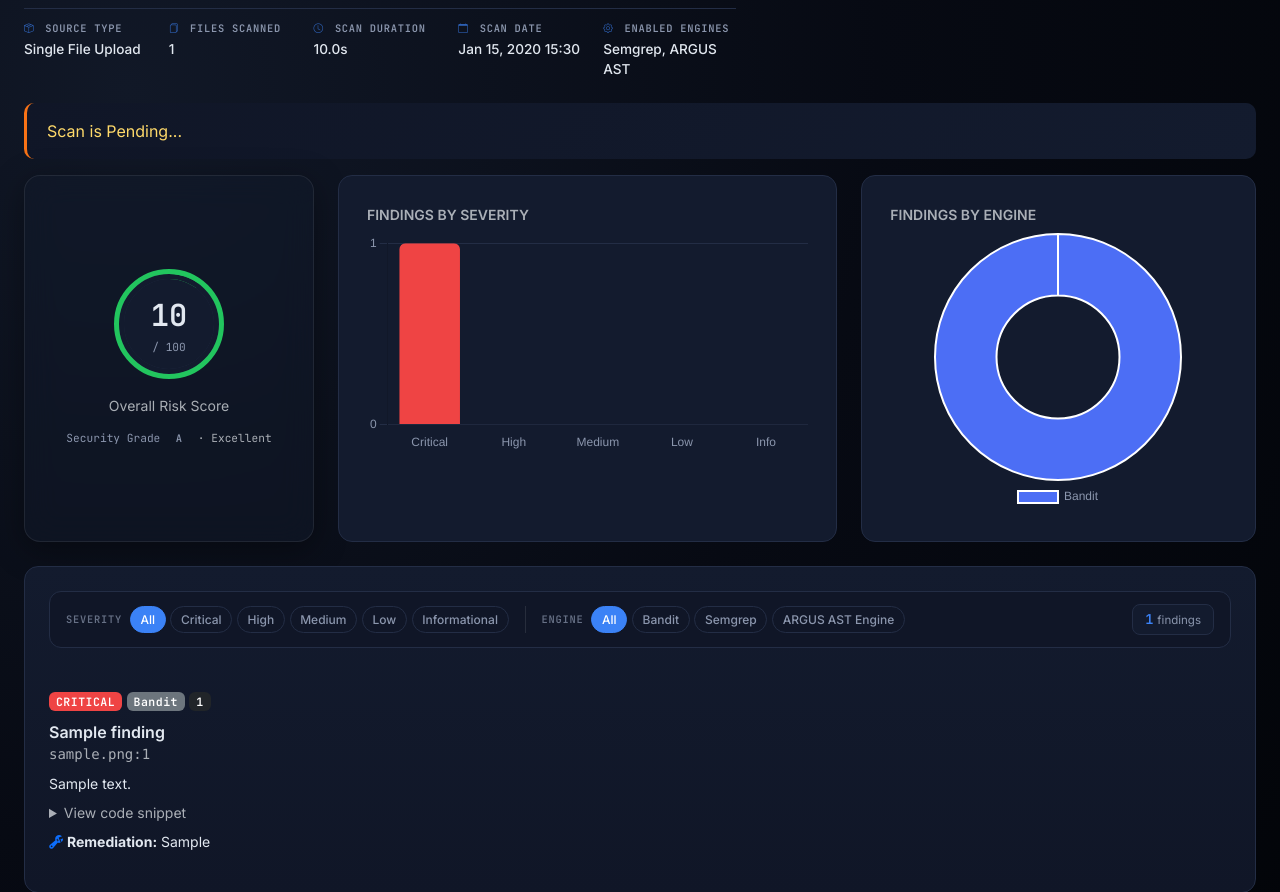
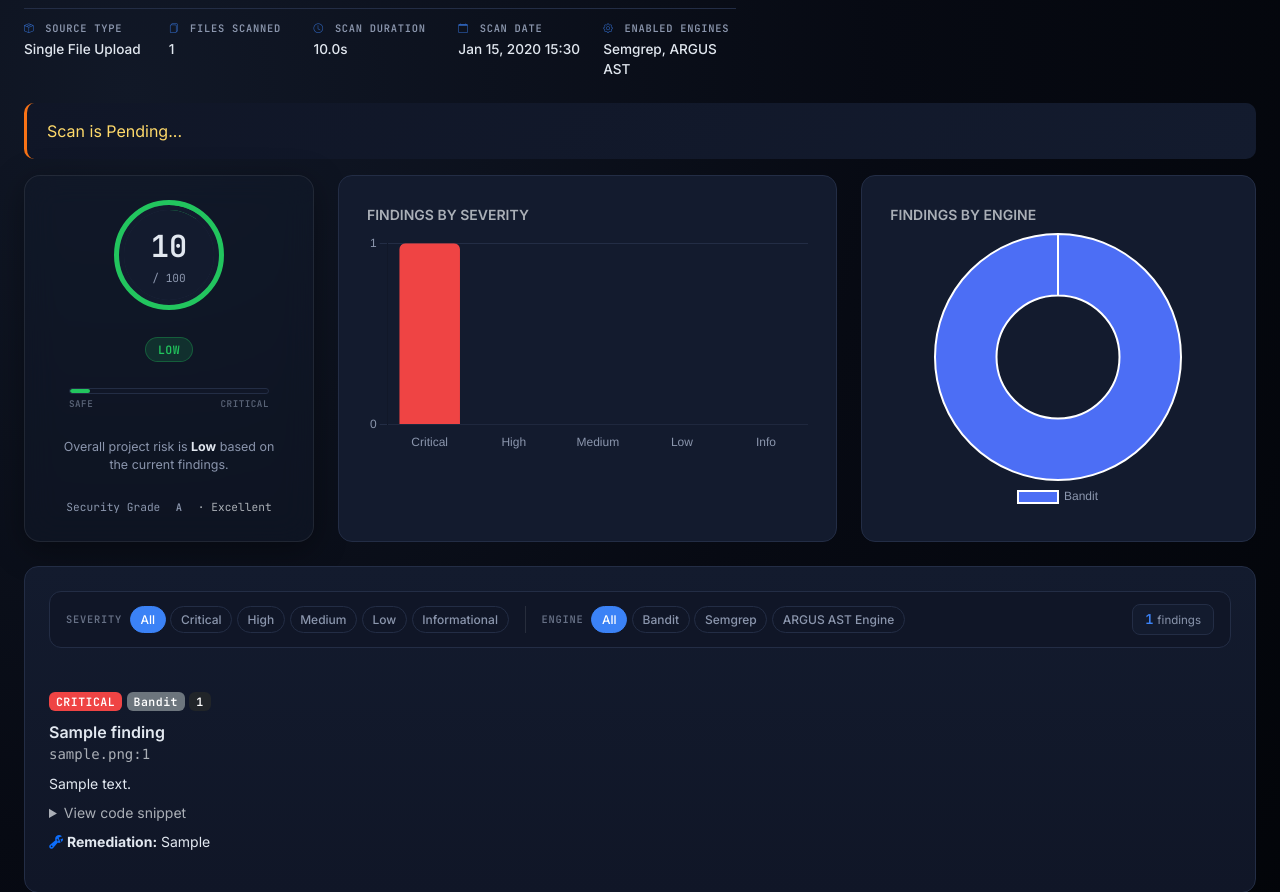
Before and after one commit to Ayushman-Prajapati/ARGUS, a Django app: page /scans/00000000-0000-0000-0000-000000000001/ in a window 1280 px wide. Shown: the part 151-1043 px from the top of the page. Run offline with Django 5.2, Linux system fonts and the light colour scheme; tables that the repository leaves empty hold one stand-in row (values such as "Sample post").

Commit message:
feat(scan-detail): enhance risk score card

```diff
--- a/static/css/custom.css
+++ b/static/css/custom.css
@@ -737,6 +737,64 @@ body {
     vertical-align: middle;
 }
 
+/* ================================================================
+   RISK SCORE CARD
+   ================================================================ */
+
+/* Risk Level Badge */
+.risk-level-badge {
+    display: inline-flex;
+    align-items: center;
+    font-family: var(--font-mono);
+    font-size: 0.72rem;
+    font-weight: 700;
+    letter-spacing: 0.5px;
+    padding: 0.2rem 0.75rem;
+    border-radius: 999px;
+    text-transform: uppercase;
+}
+.risk-level-critical { background: rgba(239, 68, 68, 0.15); color: var(--argus-critical); border: 1px solid rgba(239, 68, 68, 0.3); }
+.risk-level-high { background: rgba(249, 115, 22, 0.15); color: var(--argus-high); border: 1px solid rgba(249, 115, 22, 0.3); }
+.risk-level-low { background: rgba(34, 197, 94, 0.15); color: var(--argus-success); border: 1px solid rgba(34, 197, 94, 0.3); }
+
+/* Progress Bar */
+.risk-progress {
+    width: 100%;
+    height: 6px;
+    background: var(--argus-bg-elevated);
+    border-radius: 999px;
+    overflow: hidden;
+    border: 1px solid var(--argus-border);
+}
+.risk-progress-bar {
+    height: 100%;
+    border-radius: 999px;
+    transition: width 0.6s ease;
+}
+.risk-progress-critical { background: var(--argus-critical); }
+.risk-progress-high { background: var(--argus-high); }
+.risk-progress-low { background: var(--argus-success); }
+
+.risk-progress-label {
+    font-size: 0.58rem;
+    font-weight: 600;
+    text-transform: uppercase;
+    letter-spacing: 0.5px;
+    color: var(--argus-text-muted);
+    opacity: 0.6;
+    font-family: var(--font-mono);
+}
+
+/* Risk Summary Text */
+.risk-summary {
+    font-size: 0.78rem;
+    line-height: 1.5;
+    color: var(--argus-text-muted);
+}
+.risk-summary strong {
+    color: var(--argus-text);
+}
+
 /* Alert Custom Styling */
 .alert-custom {
     border-radius: 10px;
--- a/templates/scanner/scan_detail.html
+++ b/templates/scanner/scan_detail.html
@@ -78,13 +78,35 @@
     <!-- Risk Score & Charts Row -->
     <div class="row g-4 mb-4">
         <div class="col-md-3">
-            <div class="argus-panel cyber-panel text-center h-100 d-flex flex-column justify-content-center">
-                <div class="risk-gauge risk-gauge-enhanced" style="--risk-percent: {{ risk_score }}; border-color: {% if risk_score >= 70 %}var(--argus-critical){% elif risk_score >= 40 %}var(--argus-high){% else %}var(--argus-success){% endif %};">
+            <div class="argus-panel cyber-panel text-center h-100 d-flex flex-column justify-content-between py-4">
+                <!-- Gauge -->
+                <div class="risk-gauge risk-gauge-enhanced mx-auto" style="--risk-percent: {{ risk_score }}; border-color: {% if risk_score >= 70 %}var(--argus-critical){% elif risk_score >= 40 %}var(--argus-high){% else %}var(--argus-success){% endif %};">
                     <div class="risk-value">{{ risk_score }}</div>
                     <div class="risk-max">/ 100</div>
                 </div>
-                <div class="text-muted small mt-3">Overall Risk Score</div>
-                <!-- Security Grade in Risk Card -->
+                <!-- Risk Level Badge -->
+                <div class="mt-3">
+                    <span class="risk-level-badge risk-level-{% if risk_score >= 70 %}critical{% elif risk_score >= 40 %}high{% else %}low{% endif %}">
+                        {% if risk_score >= 70 %}Critical{% elif risk_score >= 40 %}High{% else %}Low{% endif %}
+                    </span>
+                </div>
+                <!-- Progress bar -->
+                <div class="mt-3 px-3">
+                    <div class="risk-progress">
+                        <div class="risk-progress-bar risk-progress-{% if risk_score >= 70 %}critical{% elif risk_score >= 40 %}high{% else %}low{% endif %}" style="width: {{ risk_score }}%;"></div>
+                    </div>
+                    <div class="d-flex justify-content-between mt-1">
+                        <span class="risk-progress-label">Safe</span>
+                        <span class="risk-progress-label">Critical</span>
+                    </div>
+                </div>
+                <!-- Summary -->
+                <div class="mt-3 px-2">
+                    <p class="risk-summary mb-0">
+                        Overall project risk is <strong>{% if risk_score >= 70 %}Critical{% elif risk_score >= 40 %}High{% else %}Low{% endif %}</strong> based on the current findings.
+                    </p>
+                </div>
+                <!-- Security Grade inline -->
                 <div class="mt-2">
                     <span class="risk-grade-label">Security Grade <span class="grade-badge-inline">{{ project.risk_score|security_grade }}</span> <span class="text-muted">· {{ project.risk_score|security_grade_label }}</span></span>
                 </div>
```
